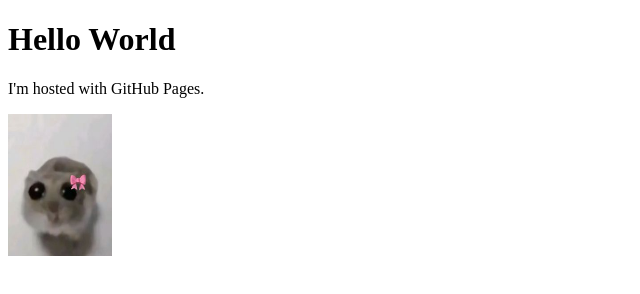
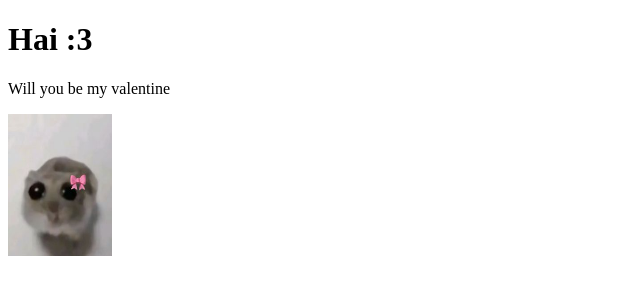
Before and after one commit to LuAnt44/LuAnt44.github.io, a plain HTML site: page index.html in a window 1280 px wide. Shown: the whole page, without its empty margins (0-640 px from the left). Drawn offline with Linux system fonts and the light colour scheme.

Commit message:
Update index.html

```diff
--- a/index.html
+++ b/index.html
@@ -1,8 +1,8 @@
 <!DOCTYPE html>
 <html>
 <body>
-<h1>Hello World</h1>
-<p>I'm hosted with GitHub Pages.</p>
+<h1>Hai :3</h1>
+<p>Will you be my valentine</p>
   <img src="aaa.jpg" width="104" height="142">
 </body>
 </html>
```
